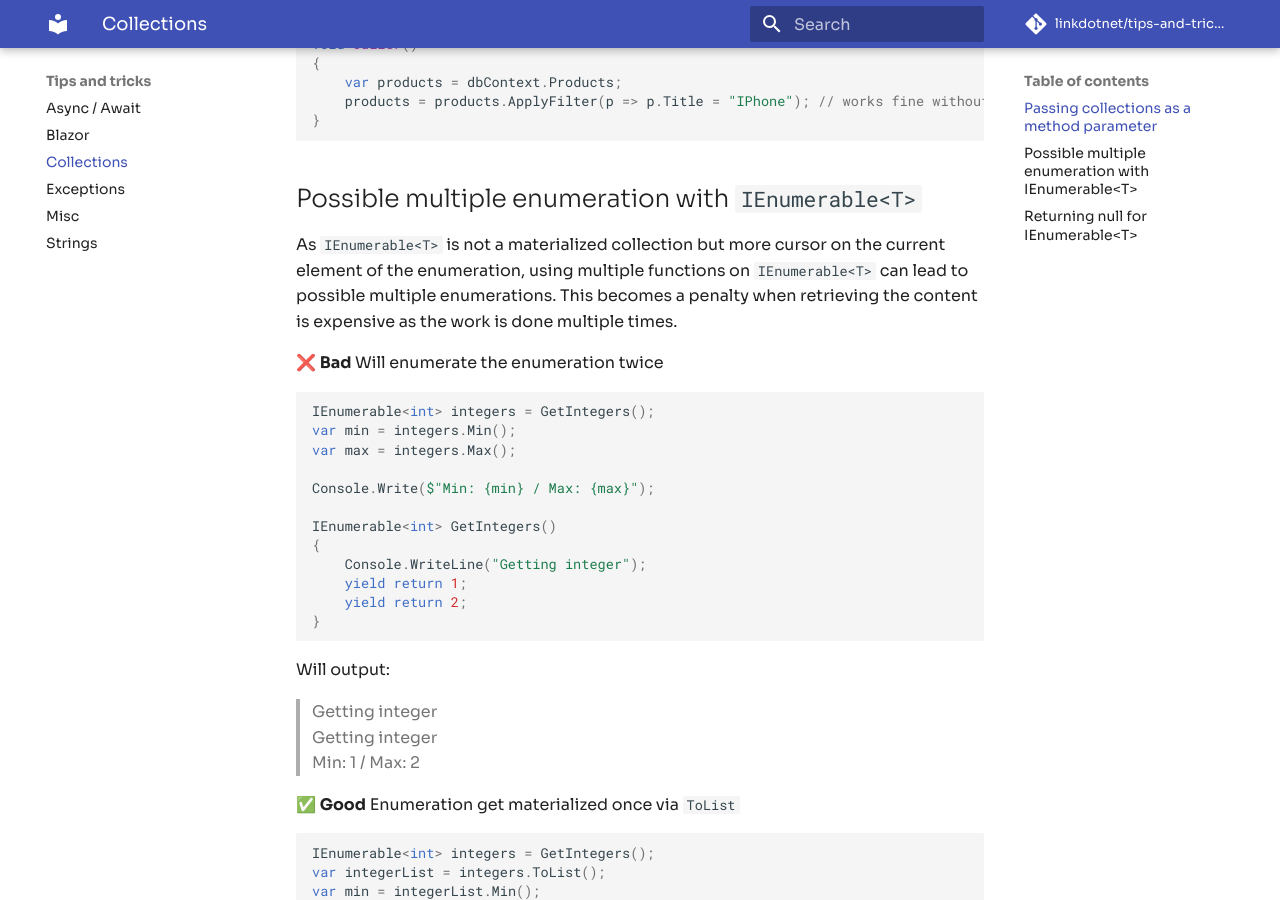
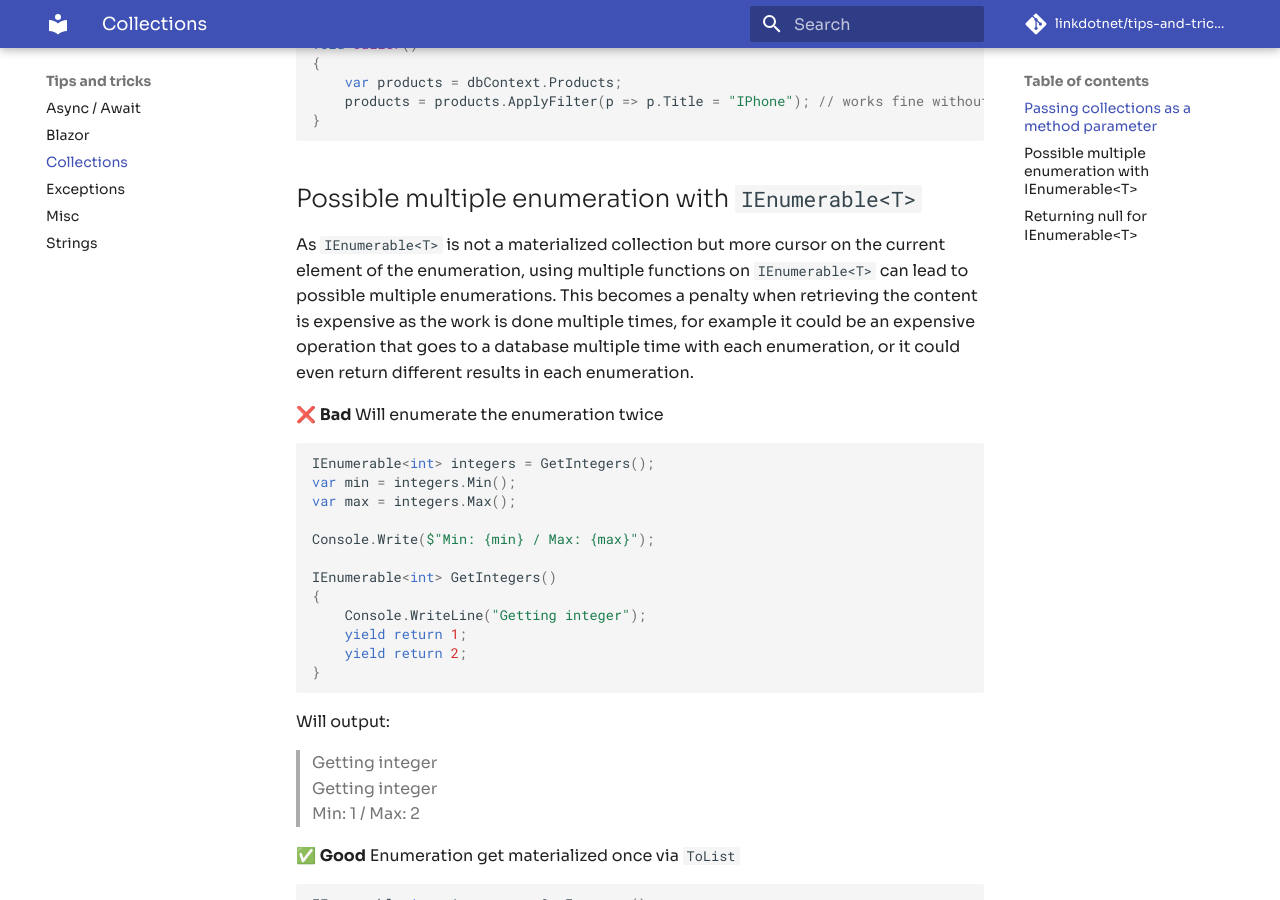
Before and after one commit to linkdotnet/tips-and-tricks, an MkDocs documentation site: the page built from docs/collections.md, in a window 1280 px wide and 900 px high, scrolled down 821 px. Built offline with MkDocs 1.6.1 and Material for MkDocs 9.7.7, drawn with Linux system fonts in a browser that asks for light colours; comment, search, counter and statistics services are not loaded.

Commit message:
Adding a bit description to `multiple enumeration` (#2)
add more description to `multiple enumeration`

````diff
--- a/docs/collections.md
+++ b/docs/collections.md
@@ -35,7 +35,7 @@ void Caller()
 
 ## Possible multiple enumeration with `IEnumerable<T>`
 As `IEnumerable<T>` is not a materialized collection but more cursor on the current element of the enumeration, using multiple functions on `IEnumerable<T>` can lead to possible multiple enumerations.
-This becomes a penalty when retrieving the content is expensive as the work is done multiple times.
+This becomes a penalty when retrieving the content is expensive as the work is done multiple times, for example it could be an expensive operation that goes to a database multiple time with each enumeration, or it could even return different results in each enumeration.
 
 ❌ **Bad** Will enumerate the enumeration twice
 ```csharp
````
